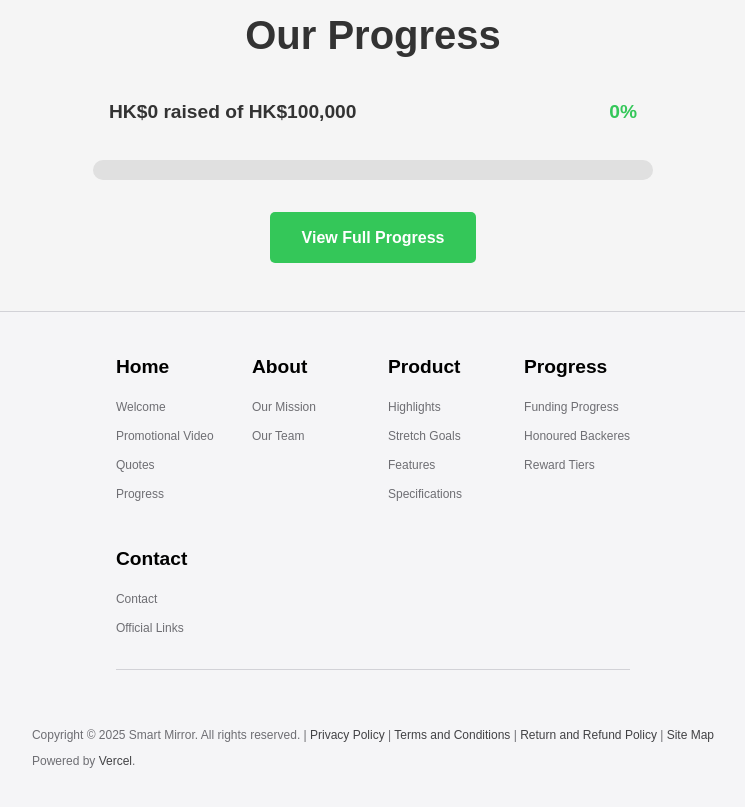
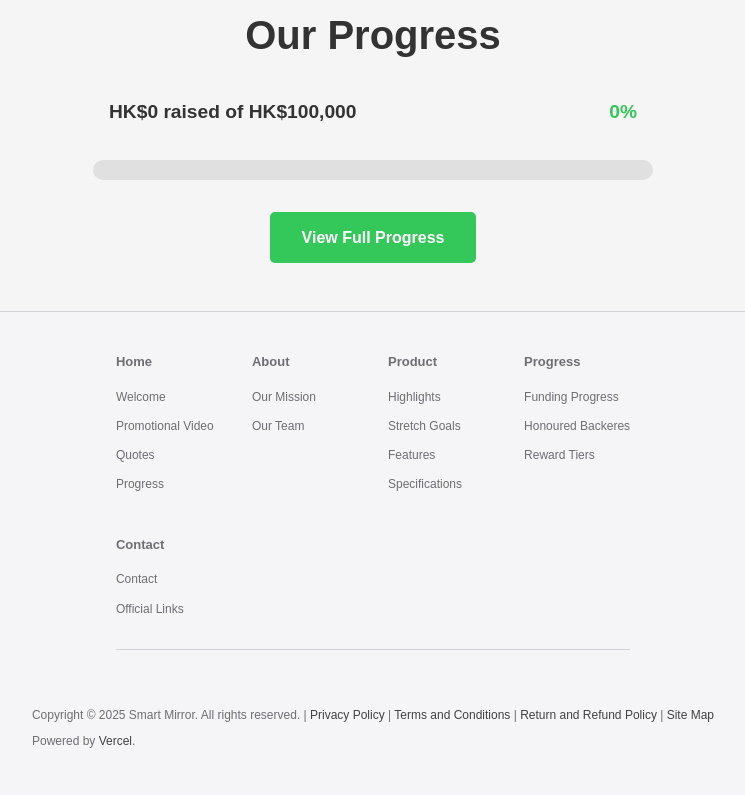
Before and after one commit to Darren-Fong/crowdfunding_project, a website: page index.html in a window 1280 px wide. Shown: the part 2521-3328 px from the top of the page, without its empty margins (267-1012 px from the left). Drawn offline with Linux system fonts and the light colour scheme; no server answers.

Commit message:
Fix: Updated footer link styles - h3 links now only slightly larger than regular links, matching colors, black hover effect

```diff
--- a/styles.css
+++ b/styles.css
@@ -1007,15 +1007,15 @@ footer {
 }
 
 .footer-column h3 a {
+    color: #6e6e73;
+    text-decoration: none;
+    font-size: 13px;
+    font-weight: 600;
+    transition: color 0.3s;
+}
+
+.footer-column h3 a:hover {
     color: #000;
-    text-decoration: none;
-    font-size: 1.2rem;
-    font-weight: bold;
-    transition: color 0.3s;
-}
-
-.footer-column h3 a:hover {
-    color: var(--primary-color);
 }
 
 .footer-column ul {
@@ -1031,6 +1031,7 @@ footer {
 .footer-column ul li a {
     color: #6e6e73;
     text-decoration: none;
+    font-size: 12px;
     transition: color 0.2s;
 }
 
```
